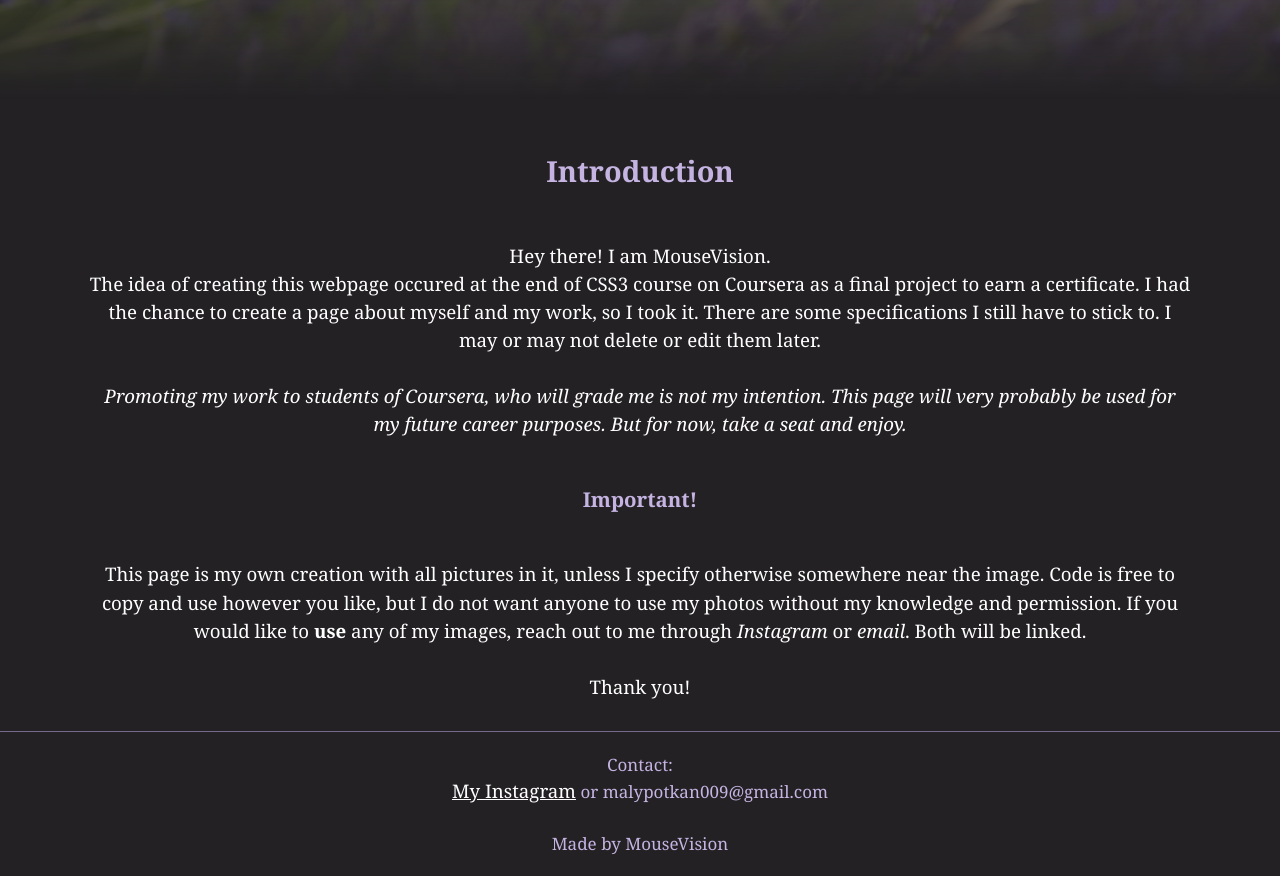
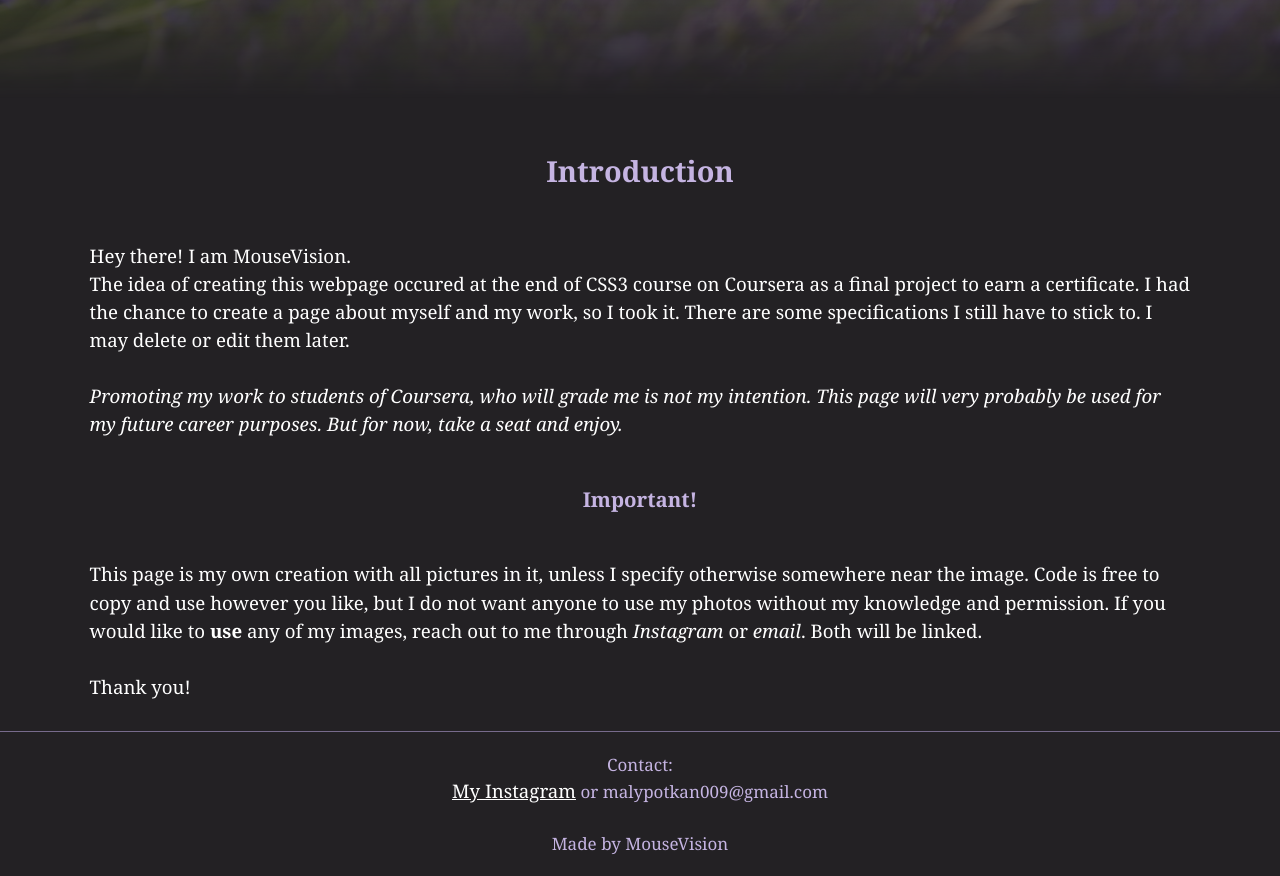
Before and after one commit to MalyPotkan/MalyPotkan.github.io, a plain HTML site: page index.html in a window 1280 px wide. Shown: the part 680-1556 px from the top of the page. Drawn offline with Linux system fonts and the light colour scheme.

Commit message:
index.html

```diff
--- a/index.html
+++ b/index.html
@@ -55,7 +55,7 @@
 <style>
     main{
         width:100%;
-        text-align: center;
+        text-align: left;
     }
     .hero-img {
         width:100%;
@@ -121,7 +121,7 @@
 
 <h2>Introduction</h2>
 <p>Hey there! I am MouseVision. <br>The idea of creating this webpage occured at the end of CSS3 course on Coursera as a final project to earn a certificate.
-    I had the chance to create a page about myself and my work, so I took it. There are some specifications I still have to stick to. I may or may not delete or edit them later.
+    I had the chance to create a page about myself and my work, so I took it. There are some specifications I still have to stick to. I may delete or edit them later.
     <br><br><em> Promoting my work to students of Coursera, who will grade me is not my intention. This page will very probably be used for my future career purposes. But for now, take a seat and enjoy.</em>
 </p>
 
```
